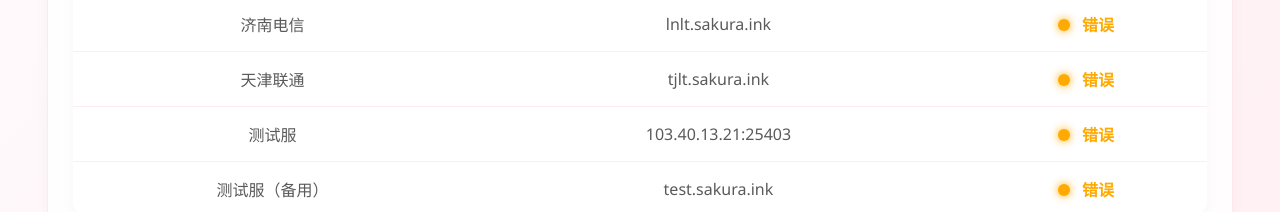
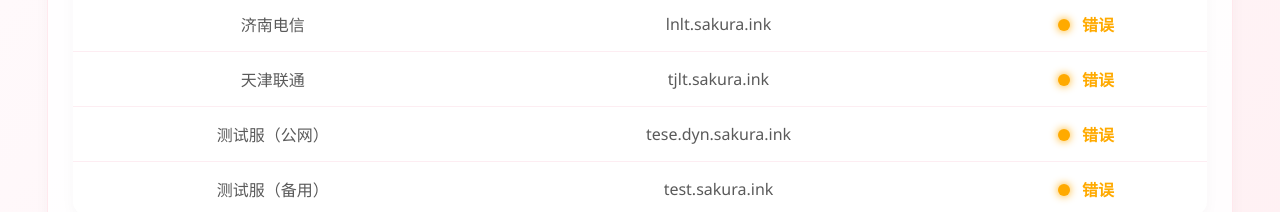
Before and after one commit to Hakutyan-bai/serverhelp, a plain HTML site: page serveriptest0.2.0.html in a window 1280 px wide. Shown: the part 802-1014 px from the top of the page. Drawn offline with Linux system fonts and the light colour scheme; no server answers.

Commit message:
update serveriptest0.2.0.html

```diff
--- a/serveriptest0.2.0.html
+++ b/serveriptest0.2.0.html
@@ -392,7 +392,7 @@
       { name: "长沙电信", address: "csdx.sakura.ink" },
       { name: "济南电信", address: "lnlt.sakura.ink" },
       { name: "天津联通", address: "tjlt.sakura.ink" },
-      { name: "测试服", address: "103.40.13.21:25403" },
+      { name: "测试服（公网）", address: "tese.dyn.sakura.ink" },
       { name: "测试服（备用）", address: "test.sakura.ink" }
     ];
 
```
